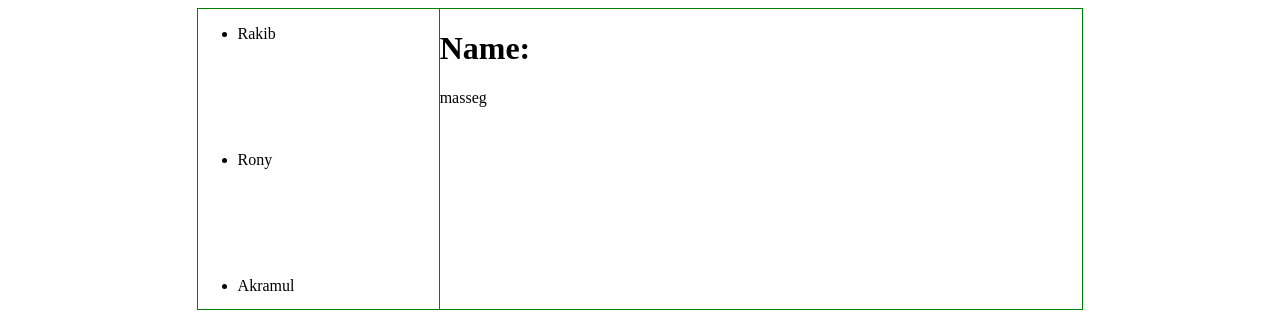
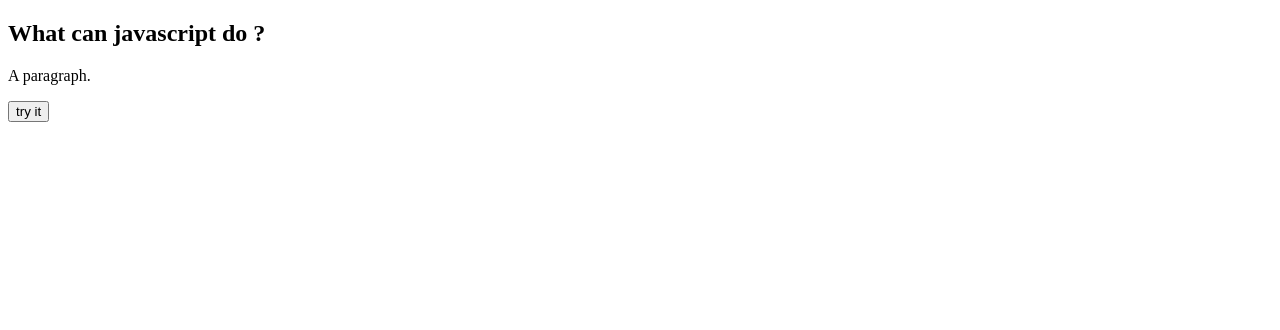
Before and after one commit to mdnlislam/javascript-js, a website: page Javascript/index.html in a window 1280 px wide. Drawn offline with Linux system fonts and the light colour scheme.

Commit message:
function

```diff
--- a/Javascript/index.html
+++ b/Javascript/index.html
@@ -15,76 +15,36 @@
       src="https://script.4dex.io/localstore.js"
     ></script>
     <style>
-      .img {
-        display: flex;
-        align-items: center;
-        gap: 20px;
-      }
 
-      .img img {
-        height: 70px;
-        border: 2px solid green;
-        border-radius: 50%;
-      }
 
-      .chat_list {
-        border: 2px solid greenyellow;
-        height: 100%;
-        width: 300px;
-        overflow: scroll;
-      }
-
-      .wrapper {
-        display: flex;
-        border: 1px solid green;
-        width: 70%;
-        margin: 0 auto;
-        min-height: 300px;
-      }
-
-      .user {
-        width: 30%;
-        border-right: 1px solid red;
-      }
-      .message {
-        width: 80%;
-      }
-      .user_list {
-        height: 90%;
-        display: flex;
-        flex-direction: column;
-        justify-content: space-between;
-      }
-      .user_list li {
-        cursor: pointer;
-      }
     </style>
   </head>
 
   <body>
-    <div class="wrapper">
-      <div class="user">
-        <ul class="user_list">
-          <li onclick="nameSetter('Rakib')">Rakib</li>
-          <li onclick="nameSetter('Rony')">Rony</li>
-          <li onclick="nameSetter('Akramul')">Akramul</li>
-        </ul>
-      </div>
 
-      <div class="message">
-        <h1>Name: <span class="selector-user-name"></span></h1>
-        <div class="message_container"><p class="para">masseg</p></div>
-      </div>
-    </div>
+  <h2> What can javascript do ?</h2>
 
-    <script>
-     const nameWrapper = document.querySelector(".selector-user-name");
-     const container =document.querySelector(".message_container");
-     function nameSetter(name) {
-      nameWrapper.innerText =name;
-      container.innerHTML +=`<p class="para">${name}</p>`;
-     }
-    </script>
+
+  <p class="demo"> A paragraph.</p>
+
+  <div class="messeg_container">
+
+  </div>
+
+
+   <button type="button"onclick ="myfunction()">try it</button>
+
+
+   <script>
+    function myfunction() {
+      document.querySelector(".demo").innerHTML='<p>paragraph change.</p>'
+
+
+    }
+
+   </script>
+
+
   </body>
 
     <!-- <div class="chat_list">
```
Also changed, not shown: Javascript/string.js (+3 -15 lines).
